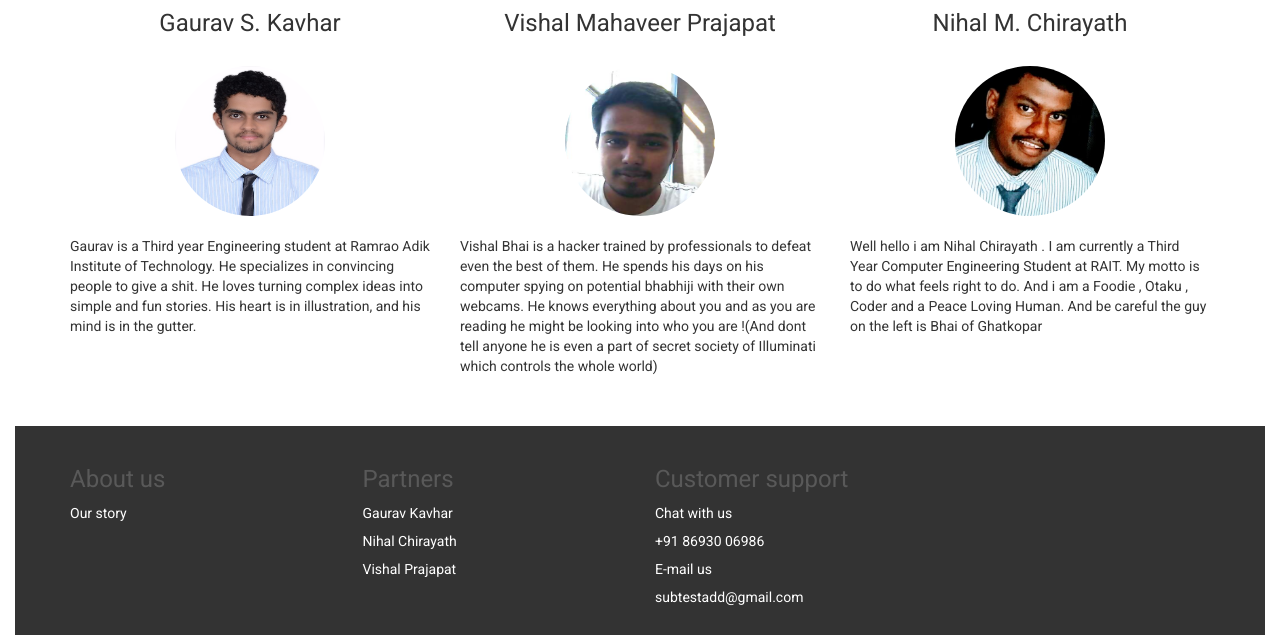
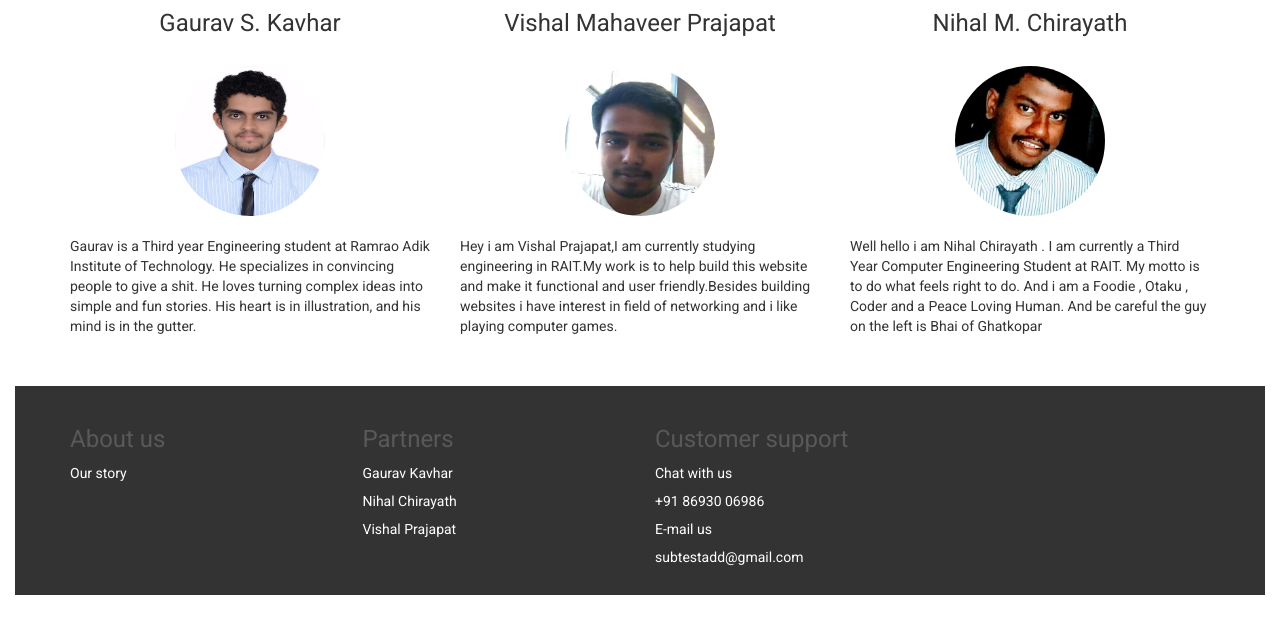
Before and after one commit to vishalzyy/JaiKisan, a PHP site: page /aboutUs.php in a window 1280 px wide. Shown: the part 429-1064 px from the top of the page. After the commit the page ends 1024 px from the top, so only its background shows below. Run offline with PHP 8.4, Linux system fonts and the light colour scheme; some libraries are stand-ins or nearby versions.

Commit message:
about us upadted

```diff
--- a/aboutUs.php
+++ b/aboutUs.php
@@ -62,8 +62,8 @@ include 'connect.php' ;
             <h3 class="text-center">Vishal Mahaveer Prajapat</h3>
             <br>
             <center><img src="Vishal.jpeg" class="user"></center><br>
-            <p>Vishal Bhai is a hacker trained by professionals to defeat even the best of them. He spends his days on his computer spying on potential bhabhiji with their own webcams. He knows everything about you and as you are reading he might be looking into who you are !(And dont tell anyone he is even a part of secret society of Illuminati which controls the whole world)</p>
-          </div>
+            <p>Hey i am Vishal Prajapat,I am currently studying engineering in RAIT.My work is to help build this website and make it functional and user friendly.Besides building websites i have interest in field of networking and i like playing computer games.</p>
+            </div>
         </div>
         <div class="col-md-4 col-sm-6 col-xs-12">
           <div class="product-box">
```
